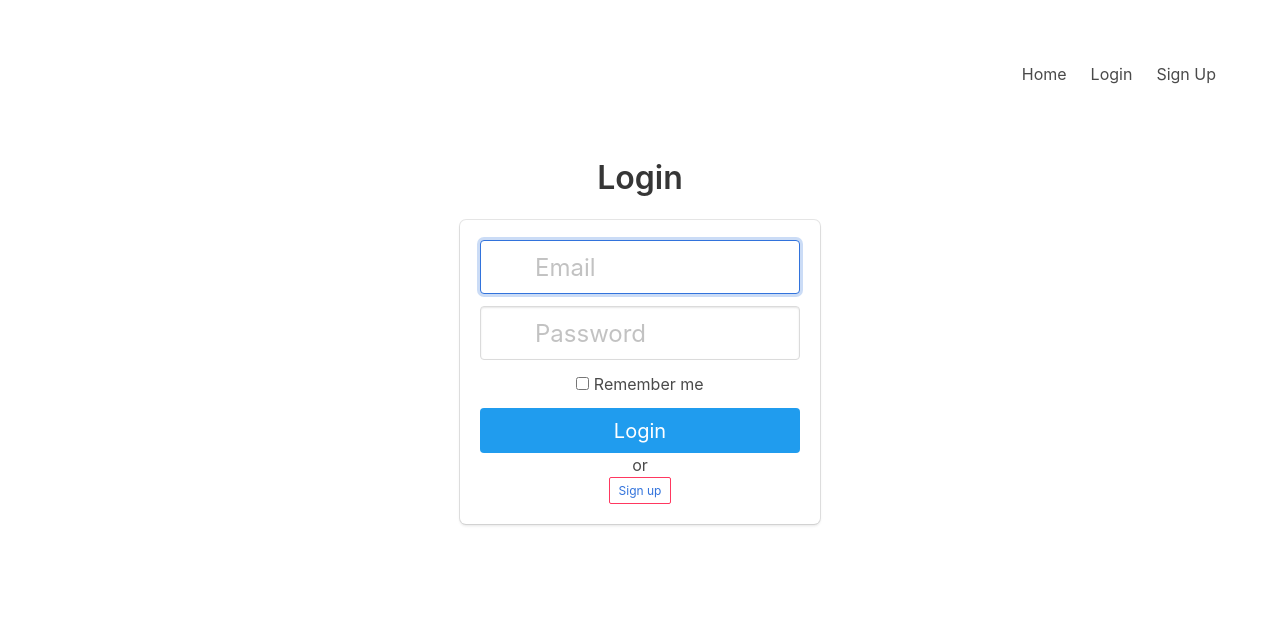
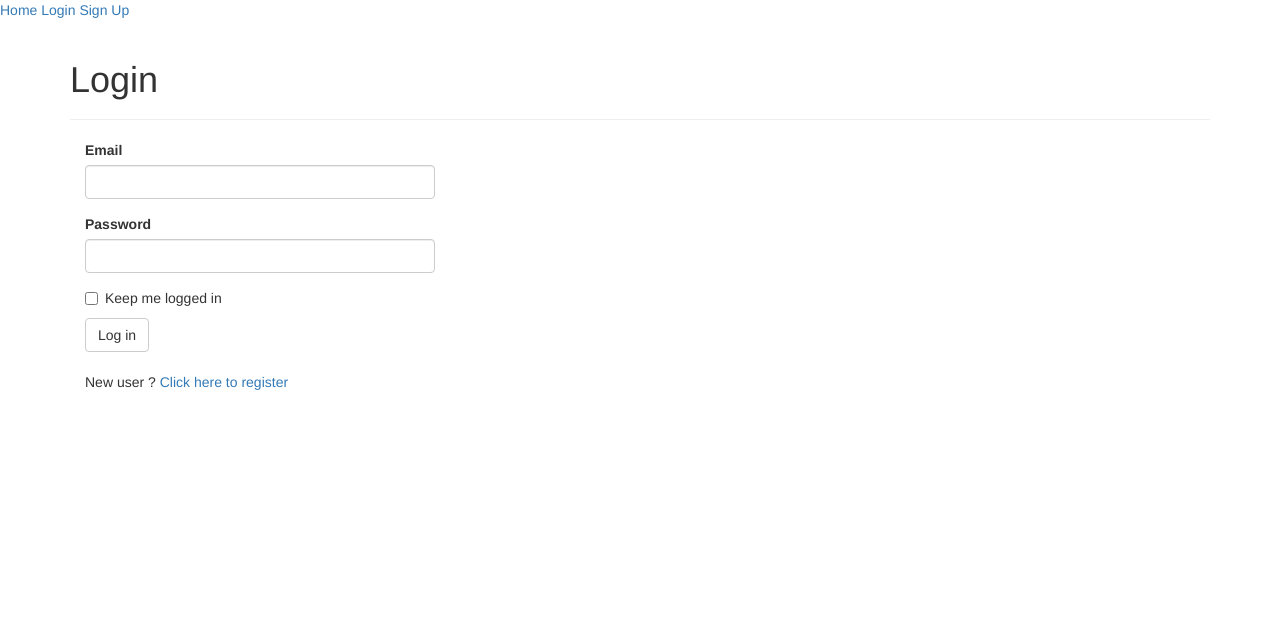
Before and after one commit to mrSmithG/Socios, a Flask app: page /login in a window 1280 px wide. Shown: the top 631 px of the page. Run offline with Flask 2, Linux system fonts and the light colour scheme; some libraries are stand-ins or nearby versions.

Commit message:
Added email verification feature, registration and signup feature

```diff
--- a/project/auth.py
+++ /dev/null
@@ -1,63 +0,0 @@
-from flask import Blueprint, render_template, redirect, url_for,  request, flash
-from werkzeug.security import generate_password_hash, check_password_hash
-from flask_login import login_user, logout_user,login_required
-from .models import User
-from .forms import LoginForm
-from . import db
-
-
-auth = Blueprint('auth', __name__)
-
-@auth.route('/login')
-def login():
-    return render_template('login.html')
-
-@auth.route('/signup')
-def signup():
-    return render_template('signup.html')
-
-@auth.route('/logout')
-@login_required
-def logout():
-    logout_user()
-    return redirect(url_for('main.sign_in_or_sign_Up'))
-
-@auth.route('/signup', methods=['POST'])
-def signup_post():
-    email = request.form.get('email')
-    name = request.form.get('name')
-    password =  request.form.get('password')
-
-    user = User.query.filter_by(email=email).first() # if this returns a user, then the email already exists in database
-
-    if user: # if a user is found, we want to redirect back to signup page so user can try again
-        flash('Email address already exists')
-        return redirect(url_for('auth.signup'))
-
-    # create a new user with the form data. Hash the password so the plaintext version isn't saved.
-    new_user = User(email=email, name=name, password=generate_password_hash(password, method='sha256'))
-
-    # add the new user to the database
-    db.session.add(new_user)
-    db.session.commit()
-
-    return redirect(url_for('auth.login'))
-
-@auth.route('/login', methods=['POST'])
-def login_post():
-    email = request.form.get('email')
-    password = request.form.get('password')
-    remember = True if request.form.get('remember') else False
-
-    user = User.query.filter_by(email=email).first()
-
-    # check if the user actually exists
-    # take the user-supplied password, hash it, and compare it to the hashed password in the database.
-    if not user or not check_password_hash(user.password, password):
-        flash('Please check your login details and try again.')
-        return redirect(url_for('auth.login'))
-    # if the user doesn't exist or password is wrong, reload the page.
-
-    # if the above check passes, then we know the user has the right credentials.
-    login_user(user, remember=remember)
-    return redirect(url_for('main.index'))
--- /dev/null
+++ b/project/authentication/__init__.py
@@ -0,0 +1,5 @@
+from flask import Blueprint
+
+auth = Blueprint('auth', __name__)
+
+from . import views, errors
--- /dev/null
+++ b/project/authentication/forms.py
@@ -0,0 +1,24 @@
+from flask_wtf import FlaskForm
+from wtforms import StringField, PasswordField, BooleanField, SubmitField
+from wtforms.validators import DataRequired, Length, Email, Regexp, EqualTo
+from wtforms import ValidationError
+from ..models import User
+
+class LoginForm(FlaskForm):
+    email = StringField('Email', validators=[DataRequired(), Length(1, 64), Email()])
+    password = PasswordField('Password', validators=[DataRequired()])
+    remember_me = BooleanField('Keep me logged in')
+    submit = SubmitField('Log in')
+
+
+class RegistrationForm(FlaskForm):
+    email = StringField('Email', validators=[DataRequired(), Length(1, 64), Email()])
+    username = StringField('Username', validators=[DataRequired(), Length(1, 64), Regexp('^[A-Za-z][A-Za-z0-9_.]*$', 0,
+                'Usernames must have only letters, numbers, dots or underscores')])
+    password = PasswordField('Password', validators=[DataRequired(), EqualTo('password2', message='Passwords must match')])
+    password2 = PasswordField('Password', validators=[DataRequired()])
+    submit =SubmitField('Register')
+
+    def validate_email(self, field):
+        if User.query.filter_by(username=field.data).first():
+            raise ValidationError('Username already in use.')
--- /dev/null
+++ b/project/authentication/views.py
@@ -0,0 +1,65 @@
+from flask import render_template, redirect, url_for,  request, flash
+from werkzeug.security import generate_password_hash, check_password_hash
+from flask_login import login_user, logout_user,login_required
+from . import auth
+from ..models import User
+from ..email import send_email
+from .forms import LoginForm
+
+
+@auth.route('/login', methods=['GET', 'POST'])
+def login():
+    form = LoginForm()
+    if form.validate_on_submit():
+        user = User.query.filter_by(email=form.email.data).first()
+        if user is not None and user.verify_password(form.password.data):
+            login_user(user, form.remember_me.data)
+            next = request.args.get('next')
+            if next is None or not next.startswith('/'):
+                next = url_for('main.index')
+            return redirect(next)
+        flash('Invalid username or password.')
+    return render_template('authentication/login.html', form=form)
+
+@auth.route('/register', methods=['GET', 'POST'])
+def register():
+    form = RegistrationForm()
+    if form.validate_on_submit():
+        user = User(email=form.email.data,
+                    username=form.username.data,
+                    password=form.password.data)
+        db.session.add(user)
+        db.session.commit()
+        token = user.generate_confirmation_token()
+        send_email(user.email, 'Confirm your account', 'auth/email/confirm', user=user, token=token)
+        flash('A confirmation email has been sent to you by email.')
+        return redirect(url_for('main.index'))
+    return render_template('auth/register.html', form=form)
+
+@auth.route('/logout')
+@login_required
+def logout():
+    logout_user()
+    flash('You have been logged out.')
+    return redirect(url_for('main.index'))
+
+@auth.route('/signup', methods=['POST'])
+def signup_post():
+    email = request.form.get('email')
+    name = request.form.get('name')
+    password =  request.form.get('password')
+
+    user = User.query.filter_by(email=email).first() # if this returns a user, then the email already exists in database
+
+    if user: # if a user is found, we want to redirect back to signup page so user can try again
+        flash('Email address already exists')
+        return redirect(url_for('auth.signup'))
+
+    # create a new user with the form data. Hash the password so the plaintext version isn't saved.
+    new_user = User(email=email, name=name, password=generate_password_hash(password, method='sha256'))
+
+    # add the new user to the database
+    db.session.add(new_user)
+    db.session.commit()
+
+    return redirect(url_for('auth.login'))
--- /dev/null
+++ b/project/main/__init__.py
@@ -0,0 +1,6 @@
+from flask import Blueprint
+
+main = Blueprint('main', __name__)
+
+
+from . import views, errors
--- /dev/null
+++ b/project/templates/authentication/login.html
@@ -0,0 +1,21 @@
+{% extends "base.html" %}
+{% import "bootstrap/wtf.html" as wtf %}
+
+{% block title %}Socios | Login {% endblock title %}
+
+{% block page_content %}
+<div class="page-header">
+    <h1>Login</h1>
+</div>
+<div class="col-md-4">
+    {{ wtf.quick_form(form) }}
+    <br>
+    <p>
+        New user ?
+        <a href="{{ url_for('auth.register') }}">
+            Click here to register
+        </a>
+    </p>
+</div>
+
+{% endblock %}
--- a/project/templates/base.html
+++ b/project/templates/base.html
@@ -1,57 +1,50 @@
+{% extends "bootstrap/base.html" %}
 
-<!DOCTYPE html>
-<html>
-<head>
-		<meta charset="utf-8">
-		<meta http-equiv="X-UA-Compatible" content="IE=edge=chrome">
-		<meta name="viewport" content="width=device-width, initial-scale=1">
-		<title>Socios - {% block title %} {% endblock title %}</title>
-        <link rel="shortcut icon" href="/static/TheShopLogo.PNG">
-        <link rel="stylesheet" href="/static/style.css">
-		<link rel="stylesheet" href="https://cdnjs.cloudflare.com/ajax/libs/bulma/0.7.2/css/bulma.min.css" />
-        <!-- you can combine bootstrap with css and find out if it works together or better still choose bootstrap -->
-</head>
+{% block title %} Socios {% endblock %}
 
-<body>
-   <section class="section">
+{% block head %}
+{{ super() }}
+<link rel="shortcut icon" href="{{ url_for('static', filename='TheShopLogo.PNG') }}" type="image/x-icon">
+<link rel="icon" href="{{ url_for('static', filename='TheShopLogo.PNG') }}" type="image/x-icon">
+{% endblock %}
 
-       <div class="hero-head">
-          <nav class="navbar">
-             <div class="container">
 
-                <div id="navbarMenuHeroA" class="navbar-menu">
-                        <div class="navbar-end">
-				<a href="{{ url_for('main.index') }}" class="navbar-item">
+{% block navbar %}
+   <section >
+
+       <div >
+          <nav >
+             <div >
+
+                <div >
+                        <div >
+				<a href="{{ url_for('main.index') }}" >
                                 Home
 				</a>{% if current_user.is_authenticated %}
-                            <a href="{{ url_for('main.profile') }}" class="navbar-item">
+                            <a href="{{ url_for('main.profile') }}" >
                                 Profile
-			    </a>{% endif %}
-			    {% if not current_user.is_authenticated %}
-                            <a href="{{ url_for('auth.login') }}" class="navbar-item">
-                                Login
                             </a>
-                            <a href="{{ url_for('auth.signup') }}" class="navbar-item">
-                                Sign Up
-			    </a>{% endif %}
-			    {% if current_user.is_authenticated %}
-                            <a href="{{ url_for('auth.logout') }}" class="navbar-item">
+                            <a href="{{ url_for('auth.logout') }}">
                                 Logout
                             </a>
 			    {% endif %}
+			    {% if not current_user.is_authenticated %}
+                            <a href="{{ url_for('auth.login') }}" >
+                                Login
+                            </a>
+                            <a href="{{ url_for('auth.signup') }}" >
+                                Sign Up
+			    </a>{% endif %}
                         </div>
                     </div>
                 </div>
             </nav>
         </div>
+    </section>
+{% endblock %}
 
-        <div class="hero-body">
-            <div class="container has-text-centered">
-               {% block content %}
-               {% endblock %}
-            </div>
-        </div>
-    </section>
-</body>
-
-</html>
+{% block content %}
+<div class="container">
+    {% block page_content %}{% endblock %}
+</div>
+{% endblock %}
--- a/project/templates/login.html
+++ /dev/null
@@ -1,43 +0,0 @@
-{% extends "base.html" %}
-
-{% block title %} Login {% endblock title %}
-
-{% block content %}
-<div class="column is-4 is-offset-4">
-    <h3 class="title">Login</h3>
-    <div class="box">
-
-{% with messages = get_flashed_messages() %}
-{% if messages %}
-    <div class="notification is-danger">
-        {{ messages[0] }}
-    </div>
-{% endif %}
-{% endwith %}
-        <form method="POST" action="/login">
-            <div class="field">
-                <div class="control has-icons-left">
-                    <input class="input is-large" type="email" name="email" placeholder="Email" autofocus="">
-                    <span class="icon is-small is-left"><i class="fas fa-envelope"></i></span>
-                </div>
-            </div>
-
-            <div class="field">
-                <div class="control has-icons-left">
-                    <input class="input is-large" type="password" name="password" placeholder="Password">
-                    <span class="icon is-small is-left"><i class="fas fa-lock"></i></span>
-                </div>
-            </div>
-            <div class="field">
-                <label class="checkbox">
-                    <input type="checkbox">
-                    Remember me
-                </label>
-            </div>
-            <button class="button is-block is-info is-medium  is-fullwidth">Login</button>
-        </form>
-	<p>or</p>
-	<button class="button is-danger is-outlined  is-small"><a href="{{ url_for('auth.signup') }}"> Sign up</a> </button>
-    </div>
-</div>
-{% endblock %}
```
Also changed, not shown: config.py (+9 -1 lines), project/__init__.py (+21 -10 lines), project/authentication/errors.py (added, +10 -0 lines), project/email.py (added, +19 -0 lines), project/main/errors.py (added, +28 -0 lines), project/main/forms.py (added, +57 -0 lines), project/main/views.py (renamed from project/main.py, +8 -6 lines), project/models.py (+28 -2 lines), project/templates/404.html (+6 -4 lines), project/templates/500.html (+6 -4 lines), project/templates/index.html (+7 -12 lines), requirements.txt (+39 -5 lines).
